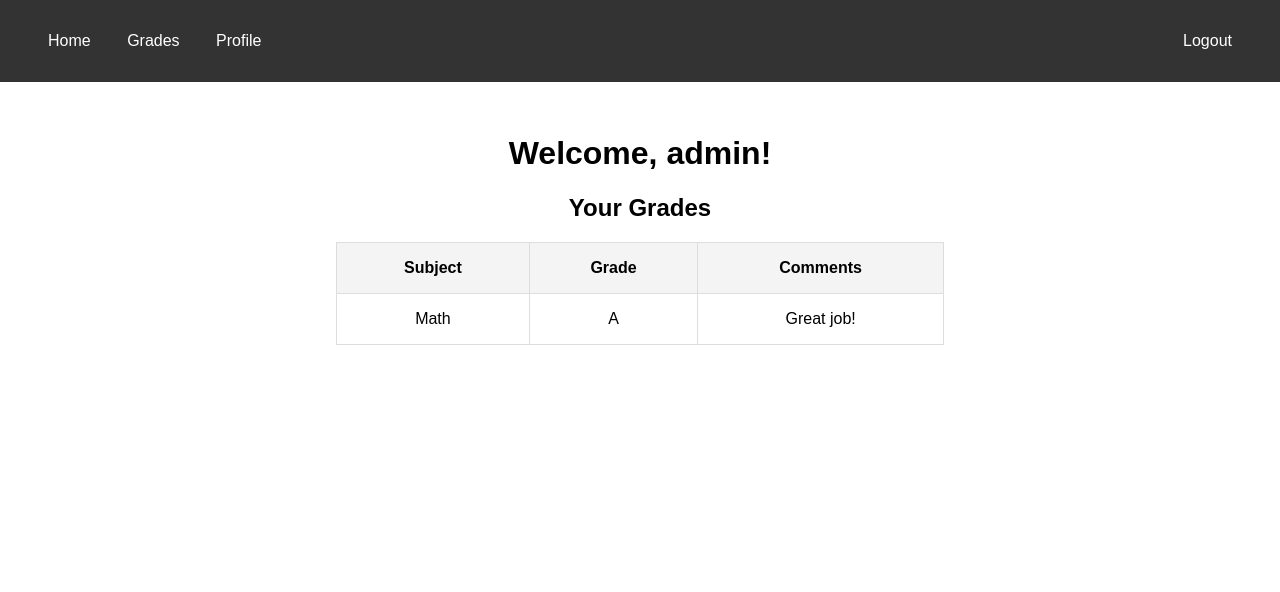
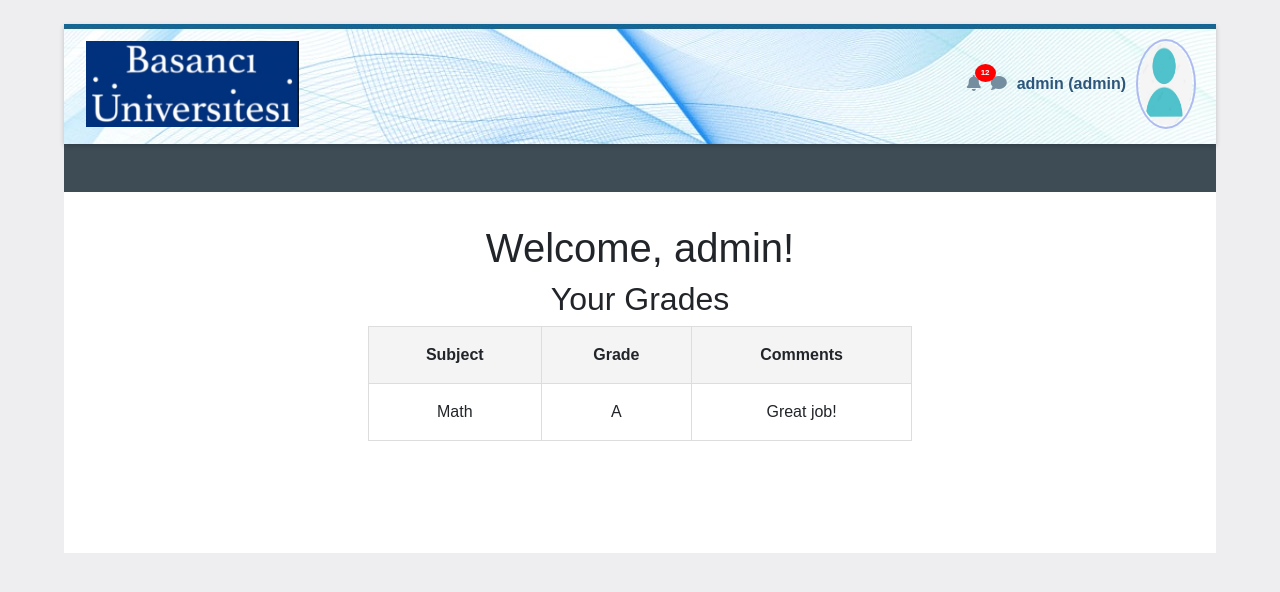
Before and after one commit to bkeskintas/SEC537-webapp, a Flask app: page /student/1 in a window 1280 px wide. Shown: the top 592 px of the page. Run offline with Flask 3, Linux system fonts and the light colour scheme; a user stored in the database is signed in; data comes from the database, SQL or seed files in the repository; both versions use the stored data as it was after the commit; some libraries are stand-ins or nearby versions.

Commit message:
student dashboard is changed

```diff
--- a/app/routes.py
+++ b/app/routes.py
@@ -43,11 +43,11 @@ def student_dashboard(student_id):
     c.execute(f"SELECT grade, comments, username FROM grades JOIN users ON grades.student_id = users.id WHERE student_id={student_id}")
     data = c.fetchone()
     conn.close()
-
+    role= session['role']
     if data:
         grade, comments, username = data
         # Reflect comments directly (vulnerable to XSS)
-        return render_template('grades.html', username=username, grade=grade, comments=comments)
+        return render_template('student_dashboard.html', username=username, grade=grade, comments=comments, role=role)
     else:
         return "No grade found", 404
 
--- a/app/templates/grades.html
+++ /dev/null
@@ -1,81 +0,0 @@
-<!DOCTYPE html>
-<html lang="en">
-<head>
-    <meta charset="UTF-8">
-    <meta name="viewport" content="width=device-width, initial-scale=1.0">
-    <title>Student Grades</title>
-    <style>
-        body {
-            font-family: Arial, sans-serif;
-            margin: 0;
-            padding: 0;
-        }
-        .navbar {
-            background-color: #333;
-            overflow: hidden;
-            color: white;
-            padding: 2rem;
-            display: flex;
-            justify-content: space-between;
-        }
-        .navbar a {
-            color: white;
-            text-decoration: none;
-            margin: 0 1em;
-        }
-        .navbar a:hover {
-            text-decoration: underline;
-        }
-        .content {
-            padding: 2em;
-            text-align: center;
-        }
-        table {
-            margin: 0 auto;
-            width: 50%;
-            border-collapse: collapse;
-        }
-        table, th, td {
-            border: 1px solid #ddd;
-        }
-        th, td {
-            padding: 1em;
-            text-align: center;
-        }
-        th {
-            background-color: #f4f4f4;
-        }
-    </style>
-</head>
-<body>
-    <div class="navbar">
-        <div>
-            <a href="#">Home</a>
-            <a href="#">Grades</a>
-            <a href="#">Profile</a>
-        </div>
-        <div>
-            <a href="/logout">Logout</a>
-        </div>
-    </div>
-
-    <!-- Grades Content -->
-    <div class="content">
-        <h1>Welcome, {{ username }}!</h1>
-        <h2>Your Grades</h2>
-        <table>
-            <tr>
-                <th>Subject</th>
-                <th>Grade</th>
-                <th>Comments</th>
-
-            </tr>
-            <tr>
-                <td>Math</td>
-                <td>{{ grade }}</td>
-                <td>{{ comments | safe }}</td>
-            </tr>
-        </table>
-    </div>
-</body>
-</html>
--- a/app/templates/login.html
+++ b/app/templates/login.html
@@ -84,7 +84,7 @@
         }
         .loginText{
             color:#3E4C56;
-            font-weight:900;
+            font-weight: bold;
             padding-bottom: 1rem;
 
         }
@@ -131,7 +131,7 @@
             <div class="row justify-content-center">
                 <div class="col-md-8">
                     <div class="loginText">
-                        <h3>Log in to Vulnerable SUCourse</h3>
+                        <h3>Log in to Vulnerable BUCourse</h3>
                     </div>
                     <div class="card shadow-sm cardBg cardBdy">
 
--- a/app/templates/student_dashboard.html
+++ b/app/templates/student_dashboard.html
@@ -3,23 +3,204 @@
 <head>
     <meta charset="UTF-8">
     <meta name="viewport" content="width=device-width, initial-scale=1.0">
-    <title>Student Dashboard</title>
+    <title>BUCourse</title>
     <!-- Bootstrap CSS -->
     <link rel="stylesheet" href="https://stackpath.bootstrapcdn.com/bootstrap/4.5.2/css/bootstrap.min.css">
+    <link rel="stylesheet" href="https://cdnjs.cloudflare.com/ajax/libs/font-awesome/5.15.4/css/all.min.css">
+
+    <style>
+        body {
+            font-family: Arial, sans-serif;
+            margin: 0;
+            padding: 0;
+            background: #eeeef0;
+        }
+        .navbar {
+            display: flexbox;
+            justify-content: space-between;
+            align-items: center;
+            padding: 15px 20px;
+            box-shadow: 0 2px 5px rgba(0, 0, 0, 0.2);
+            background-image: url("{{ url_for('static', filename='navbar.png') }}");
+        }
+
+        .navbar img {
+            height: 90px; /* Adjust logo size */
+            padding: 0.1rem;
+        }
+
+        .navbar .right-links {
+            display: flex;
+            align-items: center;
+        }
+
+        .navbar a {
+            color: white;
+
+            margin-left: 20px;
+            font-size: 14px;
+            padding: 8px 10px;
+            background-color: #0073C1; /* Blue for the button */
+            border-radius: 0px;
+            transition: background-color 0.3s ease;
+        }
+
+        .navbar a:hover {
+            background-color: #005A9E;
+        }
+
+        /* Middle dark bar styling */
+        .middle-bar {
+            background-color: #3E4C56; /* Slightly lighter dark bar */
+            height: 3rem;
+            display: flex;
+            align-items: center;
+
+        }
+        .content {
+            padding: 2em;
+            text-align: center;
+        }
+        table {
+            margin: 0 auto;
+            width: 50%;
+            border-collapse: collapse;
+        }
+        table, th, td {
+            border: 1px solid #ddd;
+        }
+        th, td {
+            padding: 1em;
+            text-align: center;
+        }
+        th {
+            background-color: #f4f4f4;
+        }
+        .initialBox{
+            margin-top: 1.5rem;
+            margin-left: 4rem;
+            margin-right: 4rem;
+            background-color: white;
+            padding-bottom: 5rem;
+
+        }
+        .loginText{
+            color:#3E4C56;
+            font-weight:900;
+            padding-bottom: 1rem;
+
+        }
+        .cardBg{
+            background-color: #eeeef0;
+            border: none;
+            border-radius: 0rem;
+        }
+        .formInp{
+            padding-bottom: 2.5rem;
+        }
+        .inputPd{
+            padding-bottom: 1rem;
+        }
+        .inputStyl{
+            border: none;
+            border-radius: 0rem;
+            height: 2.6rem;
+        }
+        .lostPssw{
+            font-size: 14px;
+        }
+
+
+
+    /* User Profile Container */
+    .user-profile {
+        display: flex;
+        align-items: center;
+        gap: 10px; /* Adds space between elements */
+    }
+
+    /* Notification Badge */
+    .notification {
+        position: relative;
+    }
+
+    .notification-badge {
+        position: absolute;
+        top: -8px;
+        left: 8px;
+        background-color: red;
+        color: white;
+        font-size: 8px;
+        font-weight: bold;
+        border-radius: 50%;
+        padding: 3px 6px;
+    }
+
+    /* User Name Styling */
+    .user-name {
+        font-size: 16px;
+        color: #2c577b;
+        font-weight: bold;
+    }
+
+    /* Profile Image Styling */
+    .profile-img {
+        height: 40px;
+        width: 60px;
+        border-radius: 50%; /* Makes the image circular */
+        border: 2px solid #afbaf0;
+
+    }
+    .icn{
+        color: #758e9f;
+    }
+
+    </style>
 </head>
 <body>
-    <div class="container mt-5">
-        <h2 class="text-center text-success">Student Dashboard</h2>
-        <div class="card mt-3">
-            <div class="card-header bg-success text-white">
-                <h4>Your Grade and Comments</h4>
+    <div class="initialBox">
+        <div class="navbar">
+
+            <div>
+                <img src="{{ url_for('static', filename='logo.png') }}" alt="Logo">
             </div>
-            <div class="card-body">
-                <h5 class="card-title">Grade: {{ grade }}</h5>
-                <!-- Render comments without escaping (vulnerable to XSS) -->
-                <p class="card-text">Comments: {{ comments | safe }}</p>
+
+            <div class="user-profile">
+
+                <div class="notification">
+                    <i class="fas fa-bell icn"></i>
+                    <span class="notification-badge">12</span>
+                </div>
+                <div >
+                    <i class="fas fa-comment icn"></i>
+                </div>
+                <span class="user-name">{{ username }} <strong> ({{role}})</strong></span>
+                <img src="{{ url_for('static', filename='user.png') }}" alt="Profile" class="profile-img">
             </div>
         </div>
+
+        <div class="middle-bar">
+
+        </div>
+
+    <!-- Grades Content -->
+    <div class="content">
+        <h1>Welcome, {{ username }}!</h1>
+        <h2>Your Grades</h2>
+        <table>
+            <tr>
+                <th>Subject</th>
+                <th>Grade</th>
+                <th>Comments</th>
+
+            </tr>
+            <tr>
+                <td>Math</td>
+                <td>{{ grade }}</td>
+                <td>{{ comments | safe }}</td>
+            </tr>
+        </table>
+    </div>
     </div>
 </body>
 </html>
```
Also changed, not shown: app/static/logo.png, app/static/user.png (added), vulnerable.db.
